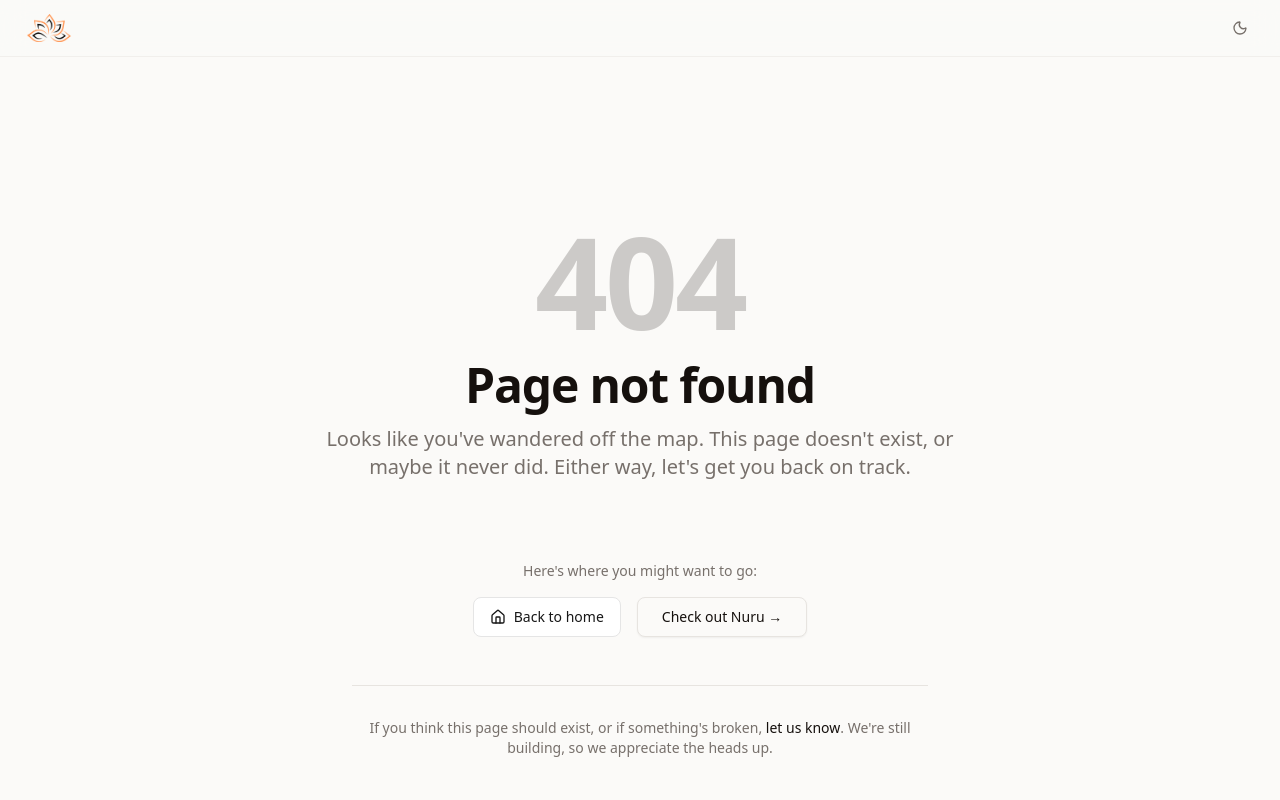
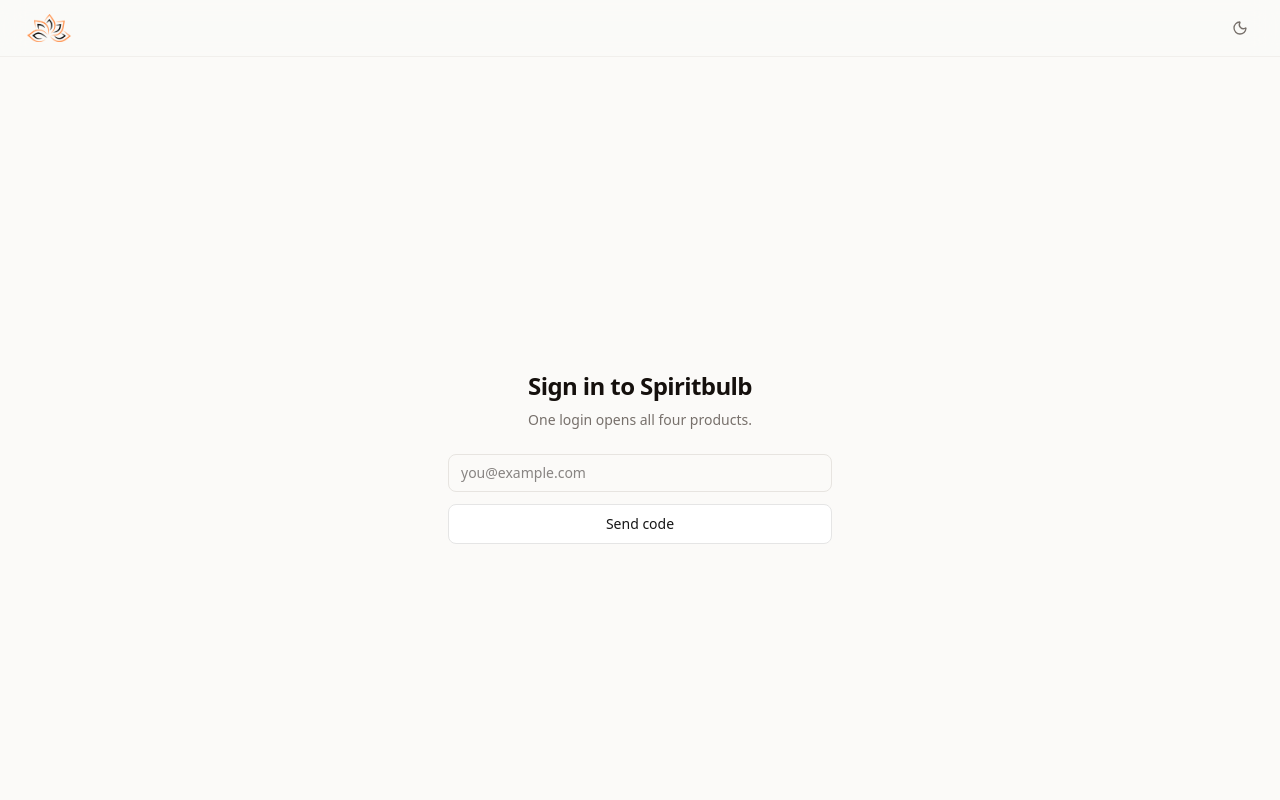
Before and after one commit to Spiritbulb/spiritbulb, a Next.js app: page /login in a window 1280 px wide. Before the commit this address had no page. Shown: the top 800 px of the page. Built offline with nearby package versions, Linux system fonts and the light colour scheme.

Commit message:
feat: /login email + code form with next intent

```diff
--- /dev/null
+++ b/app/login/login-client.tsx
@@ -0,0 +1,96 @@
+"use client";
+import { useState } from "react";
+import { useSearchParams } from "next/navigation";
+import { Button } from "@/components/ui/button";
+import { safeNext } from "@/lib/auth/intent";
+
+export default function LoginClient() {
+  const params = useSearchParams();
+  const next = safeNext(params.get("next"));
+  const [step, setStep] = useState<"email" | "code">("email");
+  const [email, setEmail] = useState("");
+  const [code, setCode] = useState("");
+  const [error, setError] = useState<string | null>(null);
+  const [busy, setBusy] = useState(false);
+
+  async function sendCode(e: React.FormEvent) {
+    e.preventDefault();
+    setBusy(true);
+    setError(null);
+    const res = await fetch("/api/auth/request-code", {
+      method: "POST",
+      headers: { "Content-Type": "application/json" },
+      body: JSON.stringify({ email }),
+    });
+    setBusy(false);
+    if (!res.ok) {
+      const d = await res.json().catch(() => null);
+      setError(d?.error ?? "Could not send a code. Please try again.");
+      return;
+    }
+    setStep("code");
+  }
+
+  async function verify(e: React.FormEvent) {
+    e.preventDefault();
+    setBusy(true);
+    setError(null);
+    const res = await fetch("/api/auth/verify-code", {
+      method: "POST",
+      headers: { "Content-Type": "application/json" },
+      body: JSON.stringify({ email, code }),
+    });
+    setBusy(false);
+    if (!res.ok) {
+      const d = await res.json().catch(() => null);
+      setError(d?.error ?? "That code did not work. Please try again.");
+      return;
+    }
+    window.location.assign(next);
+  }
+
+  return (
+    <main className="min-h-screen flex items-center justify-center bg-background px-4">
+      <div className="w-full max-w-sm space-y-6">
+        <div className="space-y-2 text-center">
+          <h1 className="text-2xl font-bold tracking-tight">Sign in to Spiritbulb</h1>
+          <p className="text-sm text-muted-foreground">
+            One login opens all four products.
+          </p>
+        </div>
+
+        {step === "email" ? (
+          <form onSubmit={sendCode} className="space-y-3">
+            <input
+              type="email"
+              required
+              value={email}
+              onChange={(e) => setEmail(e.target.value)}
+              placeholder="you@example.com"
+              className="w-full rounded-md border bg-background px-3 py-2 text-sm outline-none focus-visible:ring-[3px] focus-visible:ring-ring/50"
+            />
+            <Button type="submit" size="lg" className="w-full" disabled={busy}>
+              {busy ? "Sending" : "Send code"}
+            </Button>
+          </form>
+        ) : (
+          <form onSubmit={verify} className="space-y-3">
+            <input
+              inputMode="numeric"
+              required
+              value={code}
+              onChange={(e) => setCode(e.target.value)}
+              placeholder="Enter the code we emailed"
+              className="w-full rounded-md border bg-background px-3 py-2 text-sm outline-none focus-visible:ring-[3px] focus-visible:ring-ring/50"
+            />
+            <Button type="submit" size="lg" className="w-full" disabled={busy}>
+              {busy ? "Verifying" : "Verify"}
+            </Button>
+          </form>
+        )}
+
+        {error && <p className="text-sm text-destructive text-center">{error}</p>}
+      </div>
+    </main>
+  );
+}
--- /dev/null
+++ b/app/login/page.tsx
@@ -0,0 +1,16 @@
+import type { Metadata } from "next";
+import { Suspense } from "react";
+import LoginClient from "./login-client";
+
+export const metadata: Metadata = {
+  title: "Sign in | Spiritbulb",
+  robots: { index: false, follow: false },
+};
+
+export default function LoginPage() {
+  return (
+    <Suspense fallback={null}>
+      <LoginClient />
+    </Suspense>
+  );
+}
```
